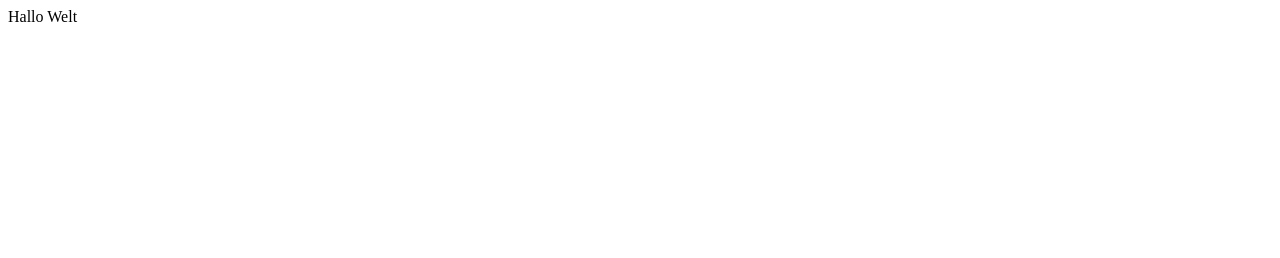
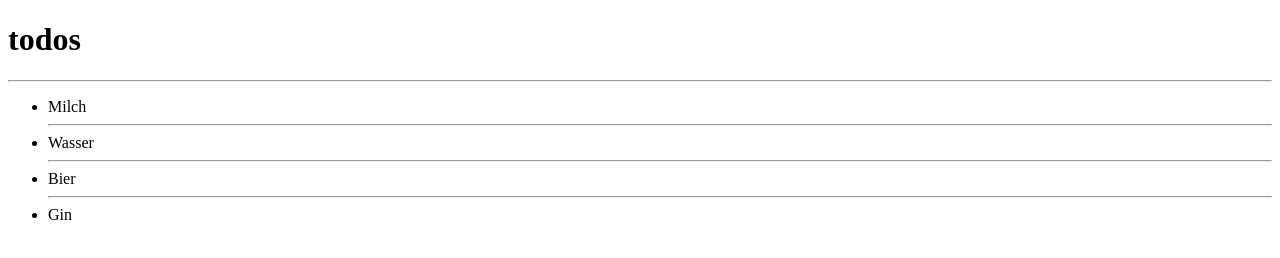
Before and after one commit to GlennStark/webpro1718, a plain HTML site: page todo/index.html in a window 1280 px wide. Drawn offline with Linux system fonts and the light colour scheme; files that its build step writes are made by us from their sources.

Commit message:
Feierabendpusherei

```diff
--- a/todo/index.html
+++ b/todo/index.html
@@ -1 +1,28 @@
-Hallo Welt
+<!doctype html>
+<html lang="de">
+<head>
+    <meta charset="UTF-8">
+    <meta name="viewport"
+          content="width=device-width, user-scalable=no, initial-scale=1.0, maximum-scale=1.0, minimum-scale=1.0">
+    <meta http-equiv="X-UA-Compatible" content="ie=edge">
+    <title>ToDo-Liste</title>
+    <link rel="stylesheet" type="text/css" href="style.css">
+</head>
+<body>
+<div class="ueberschrift">
+<h1 class="titel">todos</h1>
+<hr>
+<ul id="liste">
+    <li>Milch</li>
+    <hr>
+    <li>Wasser</li>
+    <hr>
+    <li>Bier</li>
+    <hr>
+    <li>Gin</li>
+</ul>
+
+</div>
+
+</body>
+</html>
```
